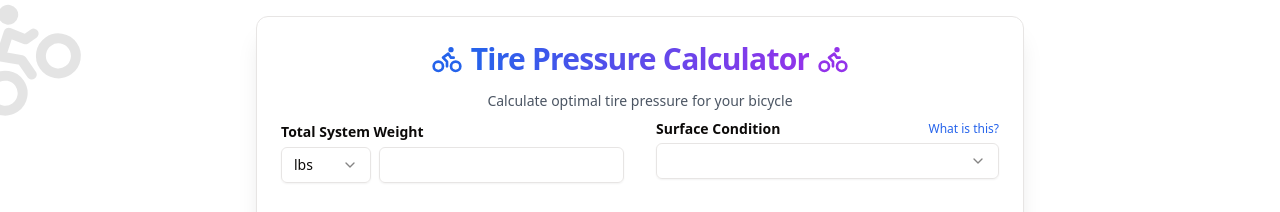
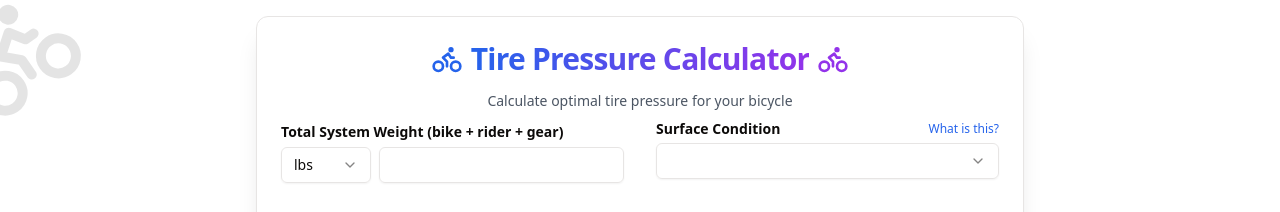
Before and after one commit to michael-eva/tire-pressure-calculator, a React (Vite) app: page / in a window 1280 px wide. Shown: the top 212 px of the page. Built offline with nearby package versions, Linux system fonts and the light colour scheme.

Commit message:
add extra info

```diff
--- a/src/calculator-form.tsx
+++ b/src/calculator-form.tsx
@@ -203,7 +203,7 @@ const CalculatorForm = () => {
                                     }}
                                     render={({ field }) => (
                                         <FormItem className="space-y-1">
-                                            <FormLabel className="text-sm font-semibold">Total System Weight</FormLabel>
+                                            <FormLabel className="text-sm font-semibold">Total System Weight (bike + rider + gear)</FormLabel>
                                             <div className="flex gap-2">
                                                 <Select
                                                     onValueChange={(value) => form.setValue('weightUnit', value as 'lbs' | 'kg')}
```
